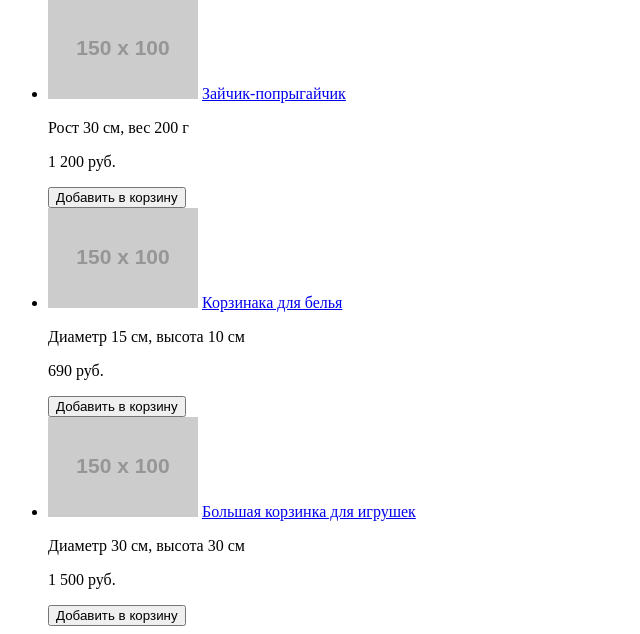
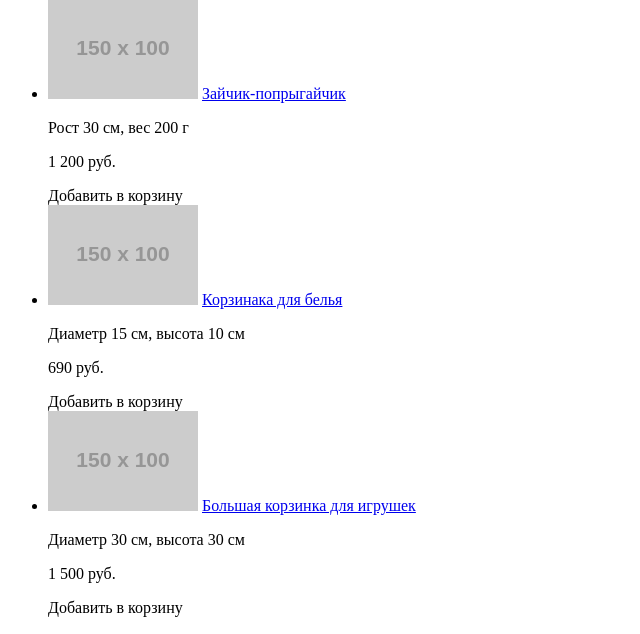
Before and after one commit to IlyaGorin/649593-mishka, a website: page source/catalog.html in a window 1280 px wide. Shown: the part 295-929 px from the top of the page, without its empty margins (0-640 px from the left). Drawn offline with Linux system fonts and the light colour scheme; placeholder pictures from the web are drawn by us.

Commit message:
Правит ошибки разметки

```diff
--- a/source/catalog.html
+++ b/source/catalog.html
@@ -33,7 +33,7 @@
   <main class="page-main">
     <h1 class="visually-hidden">Каталог товаров магазина Мишка</h1>
     <section class="promo">
-      <h2 class="promo__title promo">Каталог товаров</h2>
+      <h2 class="promo__title promo__title--background">Каталог товаров</h2>
     </section>
     <section class="catalog">
       <ul class="catalog__list catalog-list">
@@ -46,7 +46,7 @@
             <p class="catalog-pic__desc">Рост 30 см, вес 200 г</p>
           </div>
           <p class="catalog-list__price">1 200 руб.</p>
-          <button class="catalog-list__btn">Добавить в корзину</button>
+          <a class="catalog-list__btn">Добавить в корзину</a>
         </li>
         <li class="catalog-list__item">
           <div class="catalog-list__img catalog-pic">
@@ -57,7 +57,7 @@
             <p class="catalog-pic__desc">Диаметр 15 см, высота 10 см</p>
           </div>
           <p class="catalog-list__price">690 руб.</p>
-          <button class="catalog-list__btn">Добавить в корзину</button>
+          <a class="catalog-list__btn">Добавить в корзину</a>
         </li>
         <li class="catalog-list__item">
           <div class="catalog-list__img catalog-pic">
@@ -68,7 +68,7 @@
             <p class="catalog-pic__desc">Диаметр 30 см, высота 30 см</p>
           </div>
           <p class="catalog-list__price">1 500 руб.</p>
-          <button class="catalog-list__btn">Добавить в корзину</button>
+          <a class="catalog-list__btn">Добавить в корзину</a>
         </li>
       </ul>
     </section>
```
